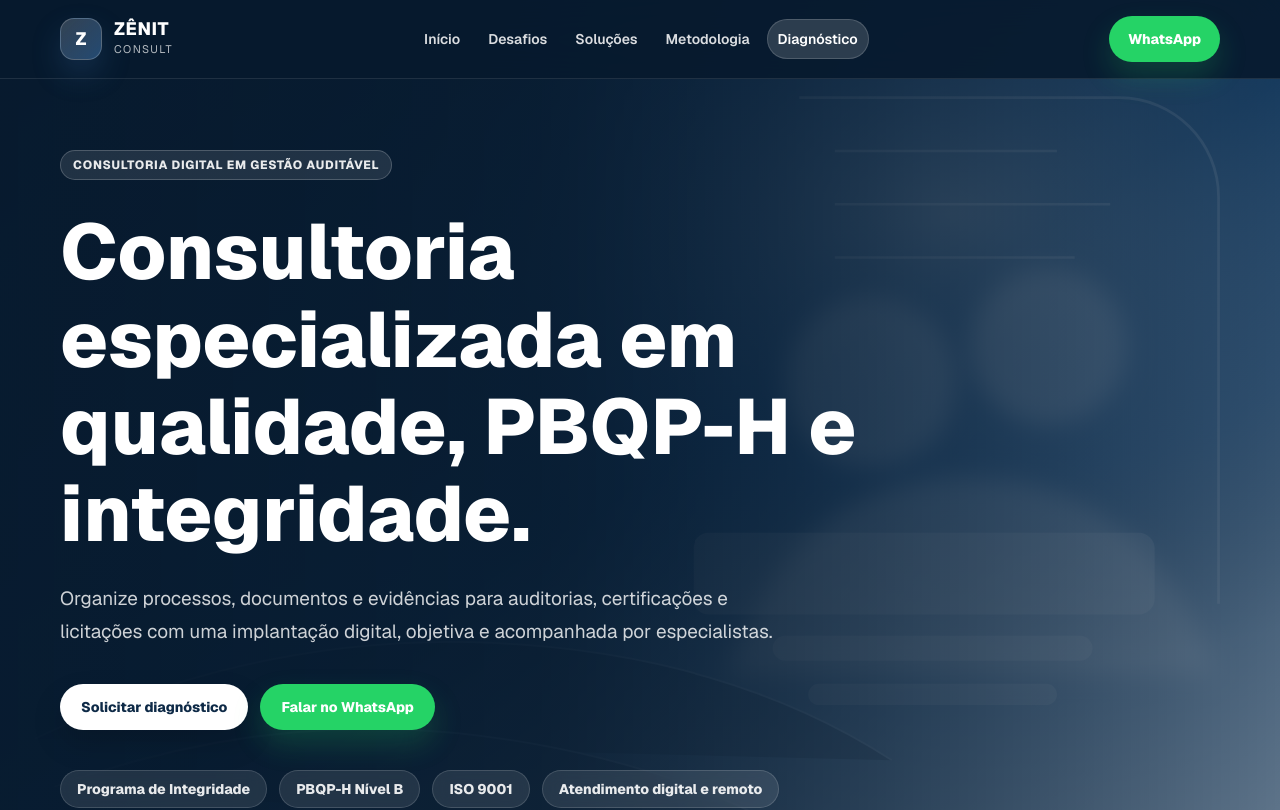
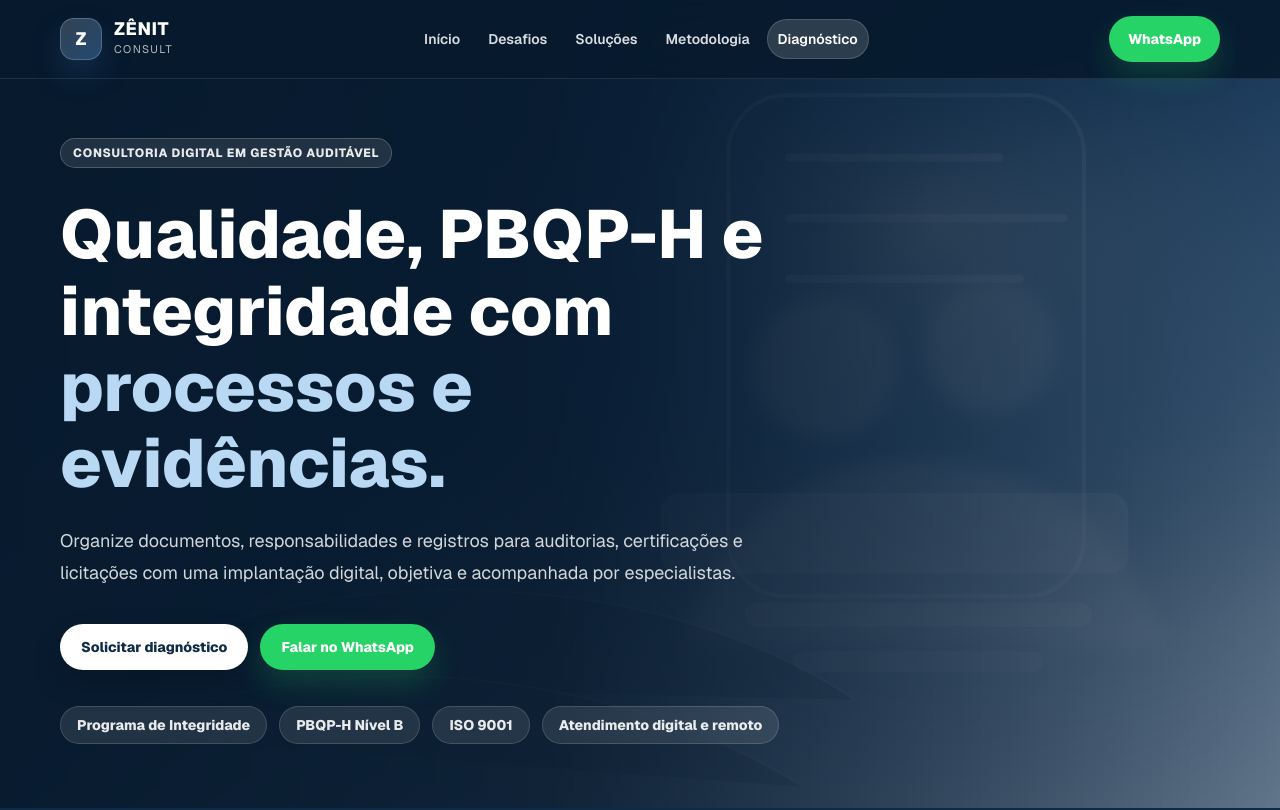
Before and after one commit to mateusb12/zenit, a Next.js app: page / in a window 1280 px wide. Shown: the top 810 px of the page. Built offline with nearby package versions, Linux system fonts and the light colour scheme.

Commit message:
feat(hero): Update SVG background and refine HeroSection layout for enhanced visual clarity

```diff
--- a/components/sections/HeroSection.tsx
+++ b/components/sections/HeroSection.tsx
@@ -5,24 +5,25 @@ import { heroProofItems, whatsappHref } from "@/data/landing";
 
 export function HeroSection() {
   const backgroundImage =
-    "linear-gradient(90deg, rgba(7, 26, 46, 0.96) 0%, rgba(7, 26, 46, 0.9) 42%, rgba(14, 42, 71, 0.58) 100%), url('hero-consultoria.svg')";
+    "linear-gradient(90deg, rgba(7, 26, 46, 0.97) 0%, rgba(7, 26, 46, 0.92) 43%, rgba(14, 42, 71, 0.62) 100%), url('hero-consultoria.svg')";
 
   return (
     <section
       id="inicio"
-      className="min-h-screen scroll-mt-[92px] bg-[#071a2e] bg-cover bg-center pt-[150px] pb-20 text-white max-[680px]:min-h-0 max-[680px]:pt-[118px] max-[680px]:pb-16"
+      className="min-h-[calc(100vh-78px)] scroll-mt-[92px] bg-[#071a2e] bg-cover bg-center pt-[138px] pb-16 text-white max-[680px]:min-h-0 max-[680px]:pt-[112px] max-[680px]:pb-14"
       style={{ backgroundImage }}
     >
-      <div className={`${containerClass} flex min-h-[calc(100vh-230px)] items-center`}>
-        <div className="max-w-[850px]">
+      <div className={`${containerClass} flex min-h-[calc(100vh-250px)] items-center`}>
+        <div className="max-w-[820px]">
           <Badge>Consultoria digital em gestão auditável</Badge>
 
-          <h1 className="mt-7 max-w-[820px] text-[clamp(44px,6.6vw,78px)] max-[680px]:text-[clamp(36px,12vw,52px)]">
-            Consultoria especializada em qualidade, PBQP-H e integridade.
+          <h1 className="mt-7 max-w-[800px] text-[clamp(42px,5.6vw,68px)] max-[680px]:text-[clamp(34px,11vw,48px)]">
+            Qualidade, PBQP-H e integridade com{" "}
+            <span className="text-[#b8d8f3]">processos e evidências.</span>
           </h1>
 
-          <p className="mt-6 max-w-[720px] text-[19px] leading-[1.75] text-white/80 max-[680px]:text-base">
-            Organize processos, documentos e evidências para auditorias,
+          <p className="mt-6 max-w-[720px] text-[18px] leading-[1.75] text-white/82 max-[680px]:text-base">
+            Organize documentos, responsabilidades e registros para auditorias,
             certificações e licitações com uma implantação digital, objetiva e
             acompanhada por especialistas.
           </p>
@@ -39,7 +40,7 @@ export function HeroSection() {
             </ButtonLink>
           </div>
 
-          <div className="mt-10 flex max-w-[760px] flex-wrap gap-3">
+          <div className="mt-9 flex max-w-[780px] flex-wrap gap-3">
             {heroProofItems.map((item) => (
               <span
                 key={item}
```
Also changed, not shown: public/hero-consultoria.svg.
